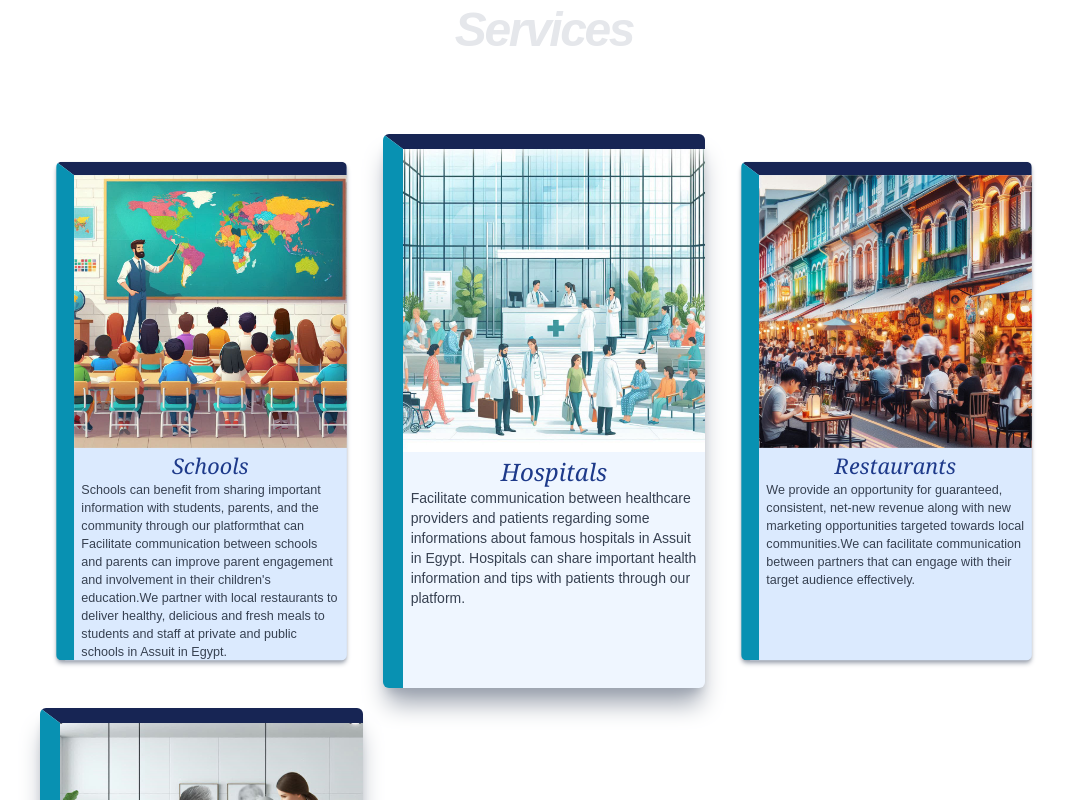
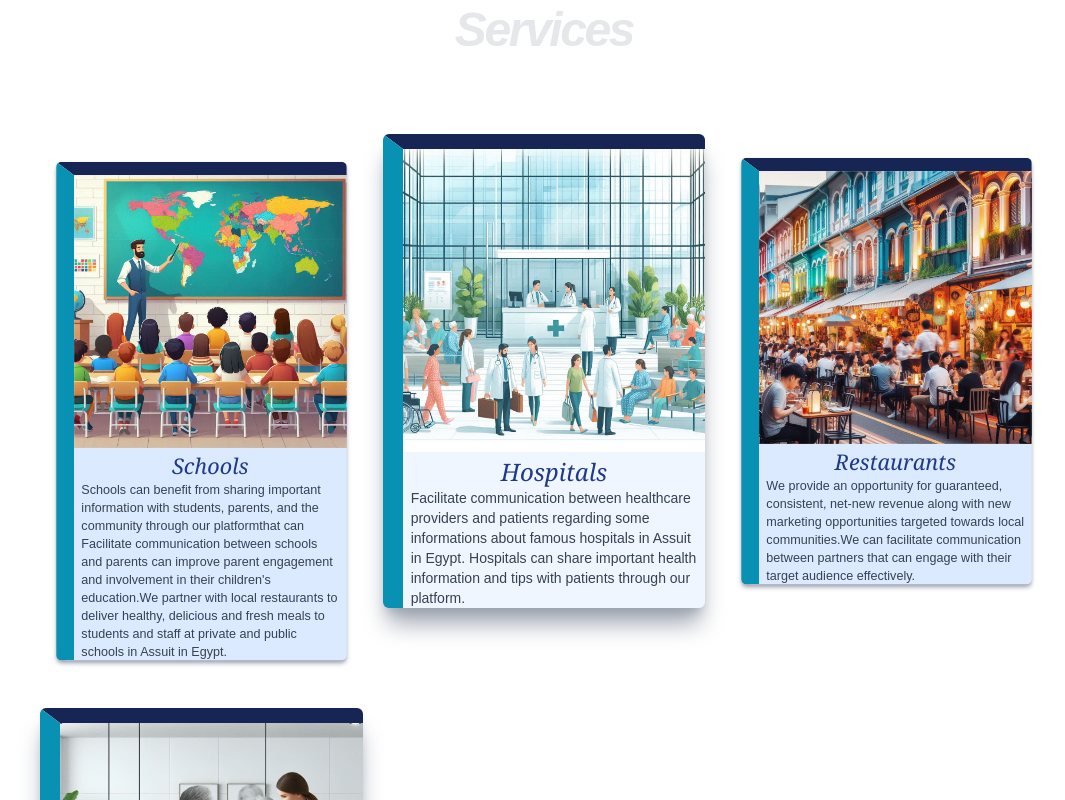
Before and after one commit to MahmudAlzhrawy/graduation-project, a Next.js app: page / in a window 1280 px wide. Shown: the part 960-1760 px from the top of the page, without its empty margins (96-1161 px from the left). Built offline with nearby package versions, Linux system fonts and the light colour scheme; no server answers.

Commit message:
handle doctore 7

```diff
--- a/public/Jsons/servces-data.json
+++ b/public/Jsons/servces-data.json
@@ -4,23 +4,27 @@
         "id":1,
         "imgUrl":"school.png",
         "Name":"Schools",
+        "link":"/services/schools",
         "Content":"Schools can benefit from sharing important information with students, parents, and the community through our platformthat can Facilitate communication between schools and parents can improve parent engagement and involvement in their children's education.We partner with local restaurants to deliver healthy, delicious and fresh meals to students and staff at private and public schools in Assuit in Egypt."
     },
     {
         "id":2,
         "imgUrl":"hospital.png",
         "Name":"Hospitals",
+        "link":"/services/hospitals",
         "Content":"Facilitate communication between healthcare providers and patients regarding some informations about famous hospitals in Assuit in Egypt. Hospitals can share important health information and tips with patients through our platform."
     },
     {
         "id":3,
         "imgUrl":"resto.png",
         "Name":"Restaurants",
+        "link":"/services/restaurants",
         "Content":"We provide an opportunity for guaranteed, consistent, net-new revenue along with new marketing opportunities targeted towards local communities.We can facilitate communication between  partners that can engage with their target audience effectively."
     },
     {
         "id":4,
         "imgUrl":"a clinic.png",
+        "link":"/doctors",
         "Name":"Clincs",
         "Content":"our platform can help clinics manage appointments efficiently and reduce no-shows.Facilitate communication between healthcare providers and patients regarding appointments, prescriptions, and follow-up care(treatements)."
     }
--- a/src/app/page.tsx
+++ b/src/app/page.tsx
@@ -8,11 +8,13 @@ import "swiper/css/navigation";
 import "swiper/css/pagination";
 
 import { useEffect, useState } from "react";
+import Link from "next/link";
 interface servi {
   id: number;
   imgUrl: string;
   Name: string;
   Content: string;
+  link: string;
 }
 const Gallery = dynamic(() => import("@/components/Gallary"), { ssr: false });
 export default function Home() {
@@ -165,6 +167,7 @@ export default function Home() {
       >
         {service.map((serv: servi) => {
           return (
+            <Link href={serv.link}>
             <div
               key={serv.id}
               className={`rounded-md relative z-50  ${
@@ -189,6 +192,7 @@ export default function Home() {
                 </div>
               </div>
             </div>
+            </Link>
           );
         })}
       </div>
```
